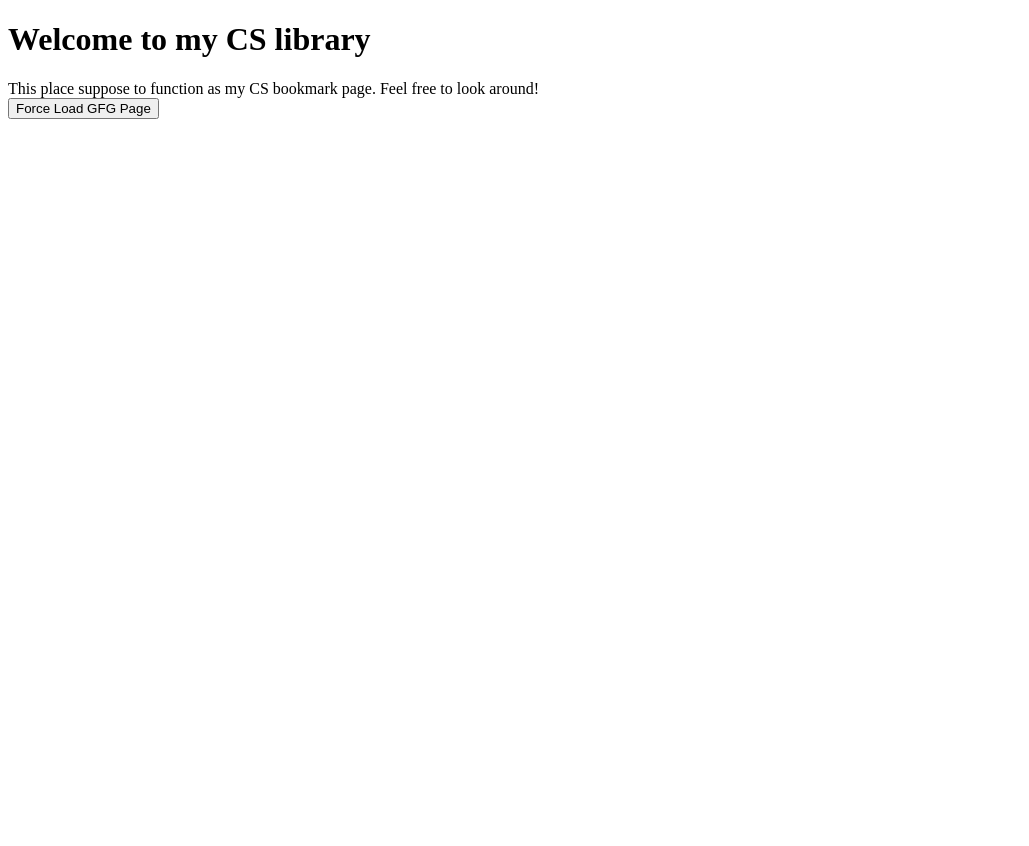
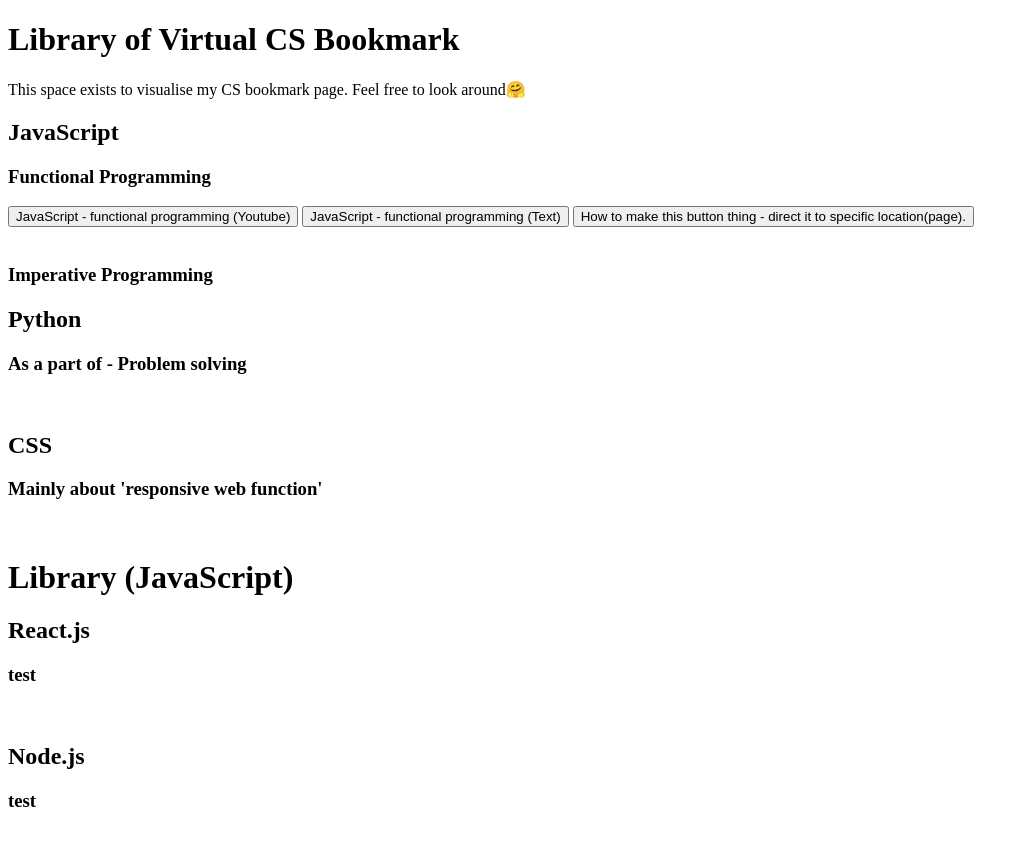
Before and after one commit to mireu-san/myNote, a plain HTML site: page index.html in a window 1280 px wide. Shown: the whole page, without its empty margins (0-1029 px from the left). Before the commit the page ends 800 px from the top, so only its background shows below. Drawn offline with Linux system fonts and the light colour scheme.

Commit message:
added several menu

```diff
--- a/index.html
+++ b/index.html
@@ -4,24 +4,57 @@
     <meta charset="UTF-8">
     <meta http-equiv="X-UA-Compatible" content="IE=edge">
     <meta name="viewport" content="width=device-width, initial-scale=1.0">
-    <title>Document</title>
+    <title>Library of Virtual CS Bookmark</title>
 </head>
 <body>
-    <h1>Welcome to my CS library</h1>
-    <span>This place suppose to function as my CS bookmark page. Feel free to look around!</span>
+    <h1>Library of Virtual CS Bookmark</h1>
+    <span>This space exists to visualise my CS bookmark page. Feel free to look around🤗</span>
 
     <br>
+        <h2>JavaScript</h2>
+        <h3>Functional Programming</h3>
             <button onClick="force_load_gfg()">
-            Force Load GFG Page
+                JavaScript - functional programming (Youtube)
+            </button>
+            <button onClick="force_load_gfg_2()">
+                JavaScript - functional programming (Text)
+            </button>
+            <button onClick="this_button_solution()">
+                How to make this button thing - direct it to specific location(page).
             </button>
             <br><br>
 
             <script>
                 function force_load_gfg() {
                     window.location =
-                    "https://www.geeksforgeeks.org/";
+                        "https://www.youtube.com/watch?v=e-5obm1G_FY";
                 }
+                function force_load_gfg_2() {
+                    window.location =
+                        "https://opensource.com/article/17/6/functional-javascript";
+                }
+                function this_button_solution() {
+                    window.location =
+                        "https://www.geeksforgeeks.org/how-can-a-page-be-forced-to-load-another-page-in-javascript/?ref=rp#:~:text=Approach%3A%20We%20can%20use%20window,a%20window%20by%20accessing%20it.";
+                }
+            </script>
+        <h3>Imperative Programming</h3>
 
-        </script>
+        <h2>Python</h2>
+            <h3>As a part of - Problem solving</h3>
+            <br>
+
+        <h2>CSS</h2>
+            <h3>Mainly about 'responsive web function'</h3>
+            <br>
+
+        <h1>Library (JavaScript)</h1>
+            <h2>React.js</h2>
+            <h3>test</h3>
+            <br>
+
+            <h2>Node.js</h2>
+            <h3>test</h3>
+            <br>
 </body>
 </html>
```
Also changed, not shown: 1 other file. Lines whose indentation alone changed are shown as unchanged.
